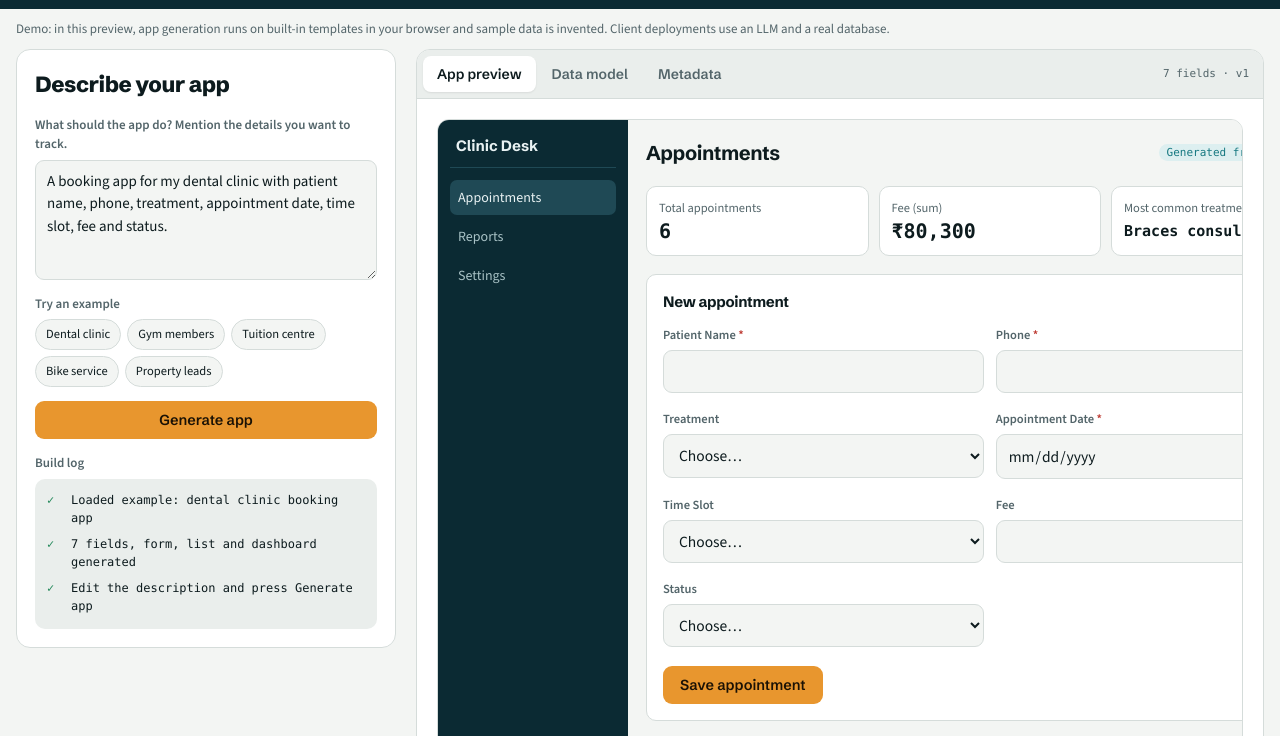
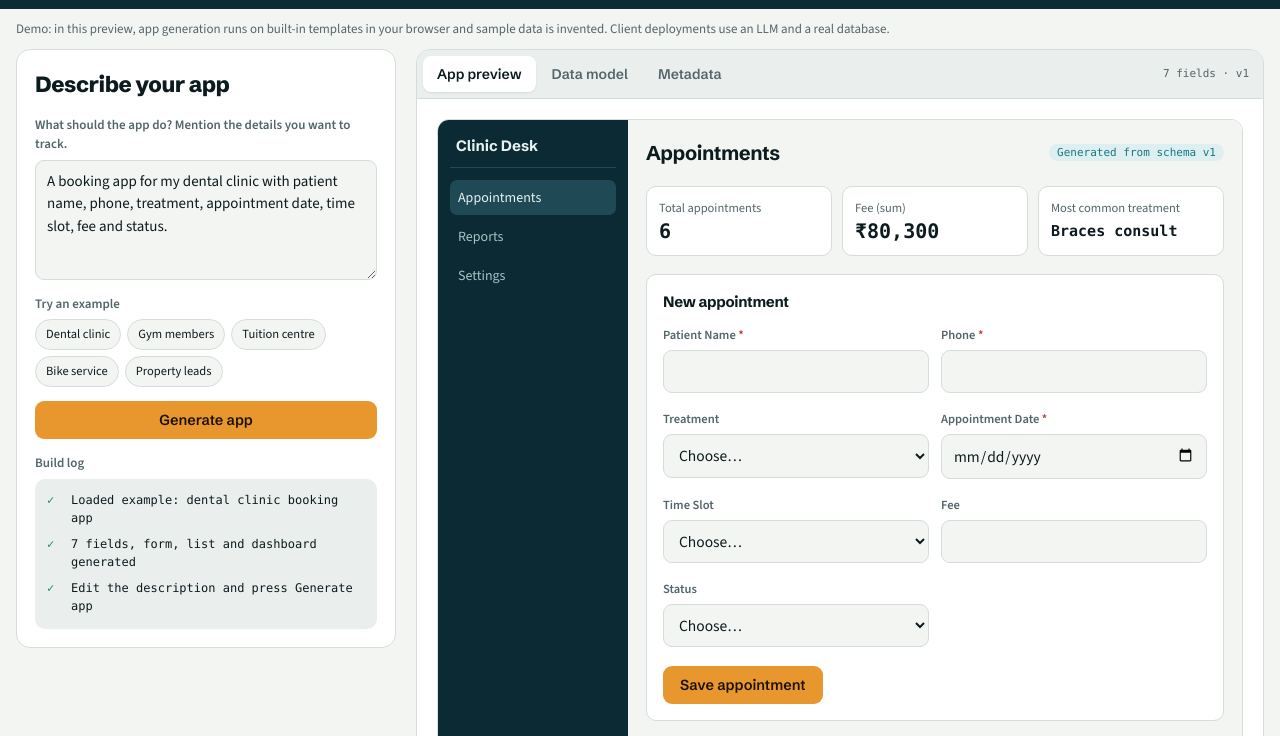
Before and after one commit to fascEarth/fascinora-site, a plain HTML site: page studio/index.html in a window 1280 px wide. Shown: the part 42-778 px from the top of the page. Drawn offline with nearby package versions, Linux system fonts and the light colour scheme; a web font is replaced by a local one.

Commit message:
Add files via upload

```diff
--- a/studio/index.html
+++ b/studio/index.html
@@ -85,6 +85,7 @@ textarea{min-height:120px;resize:vertical;font-size:15px}
 .side a{display:block;color:var(--on-deep-muted);text-decoration:none;font-size:14px;padding:7px 8px;border-radius:7px}
 .side a.on{background:var(--deep-line);color:var(--on-deep)}
 .main{padding:18px;display:grid;gap:18px;align-content:start;background:var(--bg)}
+.main>*{min-width:0}
 .main-head{display:flex;justify-content:space-between;gap:10px;align-items:center;flex-wrap:wrap}
 .main-head h2{font-size:20px;font-weight:700}
 .kpis{display:grid;grid-template-columns:repeat(3,1fr);gap:10px}
```
